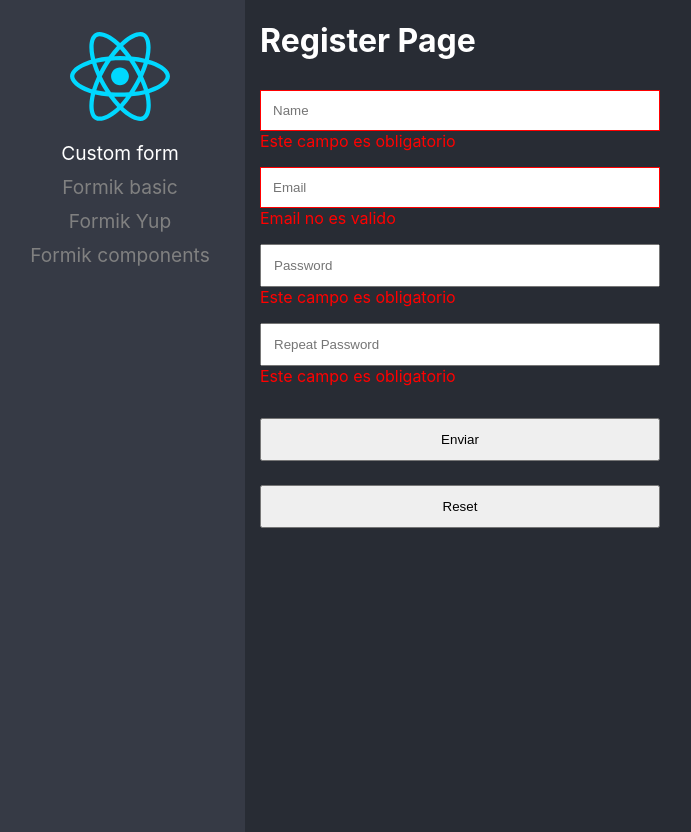
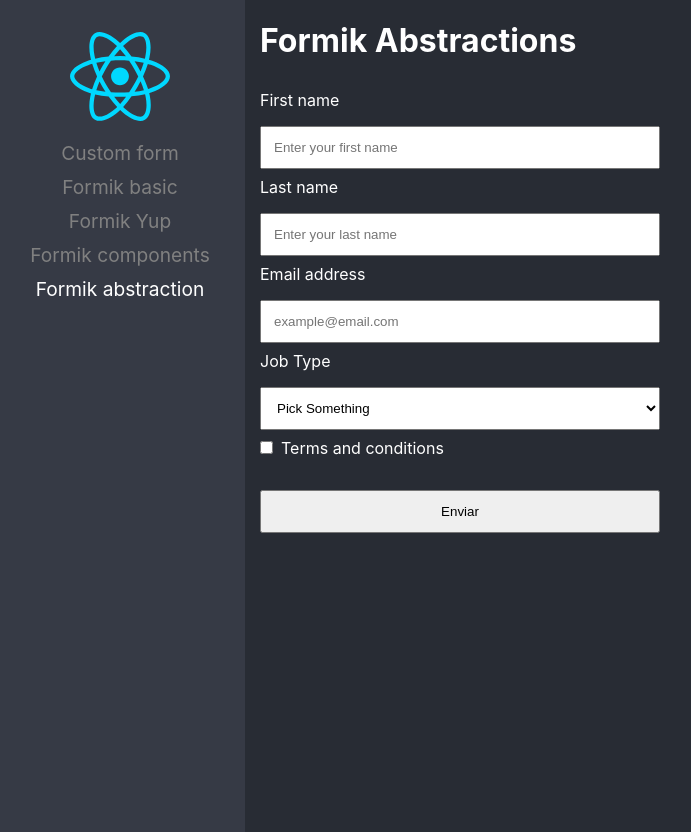
Before and after one commit to castromaciel/forms-practice, a React (Vite) app: page /formik-abstraction in a window 1280 px wide. Before the commit this address led to /custom-form. Shown: the whole page, without its empty margins (5-696 px from the left). Built offline with nearby package versions, Linux system fonts and the light colour scheme.

Commit message:
add formik abstraction

```diff
--- /dev/null
+++ b/src/pages/FormikAbstraction.tsx
@@ -0,0 +1,79 @@
+import { Form, Formik } from 'formik'
+import * as Yup from 'yup'
+import { MySelectInput, MyTextInput } from '../components'
+import MyCheckbox from '../components/MyCheckbox/MyCheckbox'
+
+const FormikAbstractions = () => (
+  <div>
+    <h1>Formik Abstractions</h1>
+
+    <Formik
+      initialValues={{
+        firstName: '',
+        lastName: '',
+        email: '',
+        terms: false,
+        jobType: ''
+      }}
+      onSubmit={(values) => console.log(values)}
+      validationSchema={Yup.object({
+        firstName: Yup.string()
+          .max(15, 'Must be 15 characters or less')
+          .required('Field is required'),
+        lastName: Yup.string()
+          .max(12, 'Must be 12 characters or less')
+          .required('Field is required'),
+        email: Yup.string()
+          .email('Field must be a valid email address')
+          .required('Field is required'),
+        terms: Yup.boolean()
+          .oneOf([true], 'Must be accept terms and conditions'),
+        jobType: Yup.string()
+          .oneOf(['developer', 'designer', 'scrum-master'])
+          .required('Field is required')
+      })}
+    >
+      {() => (
+        <Form>
+          <MyTextInput
+            id="firstName"
+            name="firstName"
+            label="First name"
+            placeholder="Enter your first name"
+          />
+
+          <MyTextInput
+            id="lastName"
+            name="lastName"
+            label="Last name"
+            placeholder="Enter your last name"
+          />
+
+          <MyTextInput
+            id="email"
+            name="email"
+            label="Email address"
+            placeholder="example@email.com"
+          />
+
+          <MySelectInput label="Job Type" name="jobType">
+            <option>Pick Something</option>
+            <option value="developer">Developer</option>
+            <option value="designer">Designer</option>
+            <option value="scrum-master">Scrum master</option>
+          </MySelectInput>
+
+          <MyCheckbox
+            label="Terms and conditions"
+            name="terms"
+          />
+
+          <button type="submit">Enviar</button>
+        </Form>
+      )}
+    </Formik>
+
+  </div>
+)
+
+export default FormikAbstractions
--- a/src/routes/Navigation.tsx
+++ b/src/routes/Navigation.tsx
@@ -4,6 +4,7 @@
 import {
   FormikBasicPage, FormikComponents, FormikYupPage, RegisterPage
 } from '../pages'
+import FormikAbstractions from '../pages/FormikAbstraction'
 
 const Navigation = () => (
   <BrowserRouter>
@@ -28,6 +29,9 @@
           <li>
             <NavLink to="/formik-components" className={({ isActive }) => (isActive ? 'nav-active' : '')}>Formik components</NavLink>
           </li>
+          <li>
+            <NavLink to="/formik-abstraction" className={({ isActive }) => (isActive ? 'nav-active' : '')}>Formik abstraction</NavLink>
+          </li>
         </ul>
 
       </nav>
@@ -37,6 +41,7 @@
         <Route path="/formik-basic" element={<FormikBasicPage />} />
         <Route path="/formik-yup" element={<FormikYupPage />} />
         <Route path="/formik-components" element={<FormikComponents />} />
+        <Route path="/formik-abstraction" element={<FormikAbstractions />} />
 
         <Route path="/*" element={<Navigate to="/custom-form" replace />} />
       </Routes>
```
